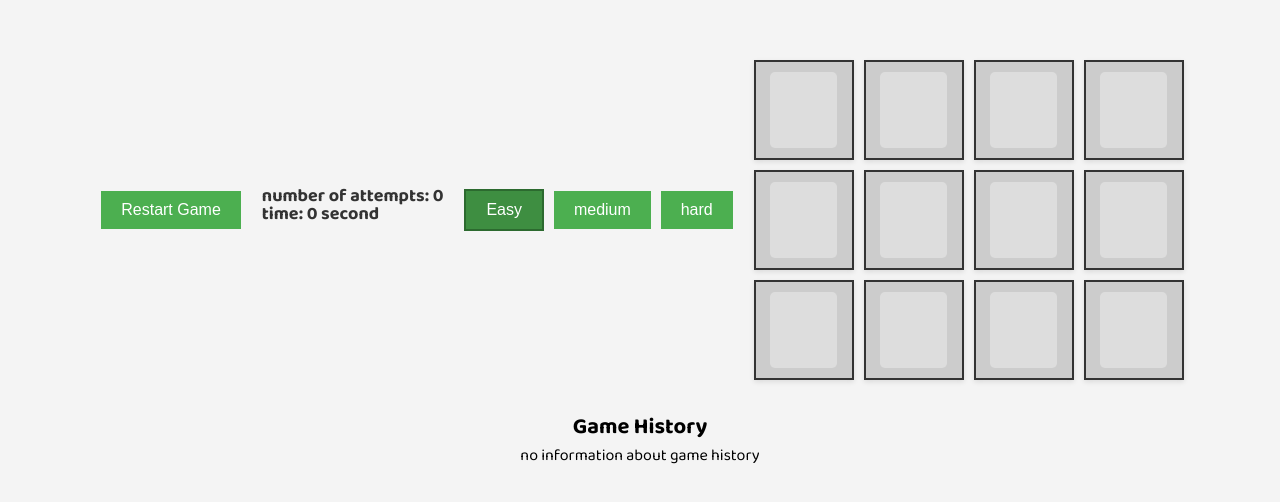
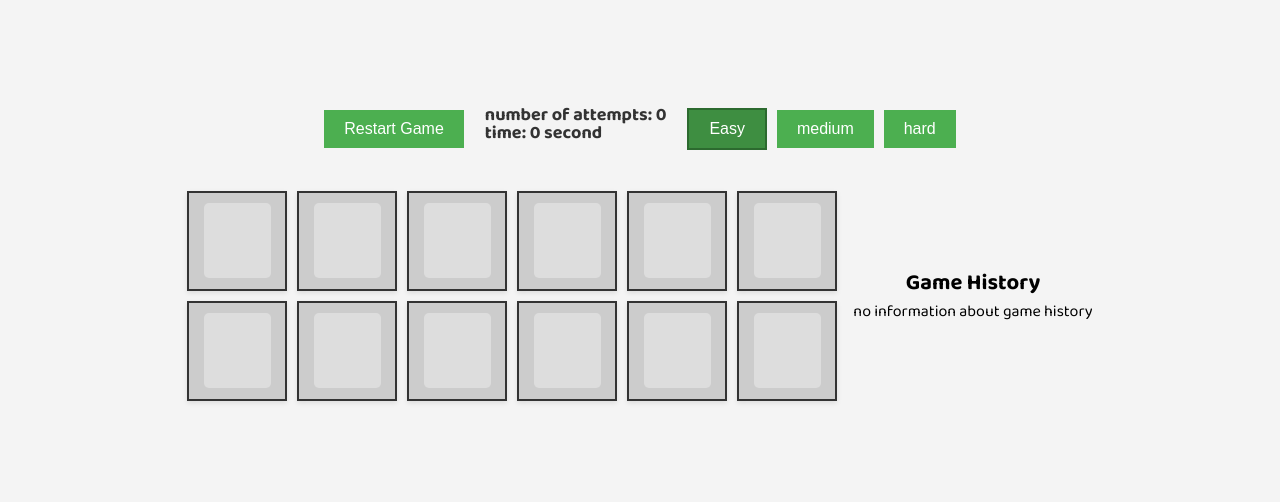
Before and after one commit to cmdspeed/Memory-Game, a React (Vite) app: page / in a window 1280 px wide. Shown: the part 148-650 px from the top of the page. Built offline with nearby package versions, Linux system fonts and the light colour scheme.

Commit message:
ad PC view

```diff
--- a/src/components/styles/GameBoard/GameBoard.scss
+++ b/src/components/styles/GameBoard/GameBoard.scss
@@ -29,5 +29,8 @@
     @media screen and (min-width: 470px) {
       max-width: 430px;
     }
+    @media screen and (min-width: 1024px) {
+      max-width: 650px;
+    }
   }
 }
```
